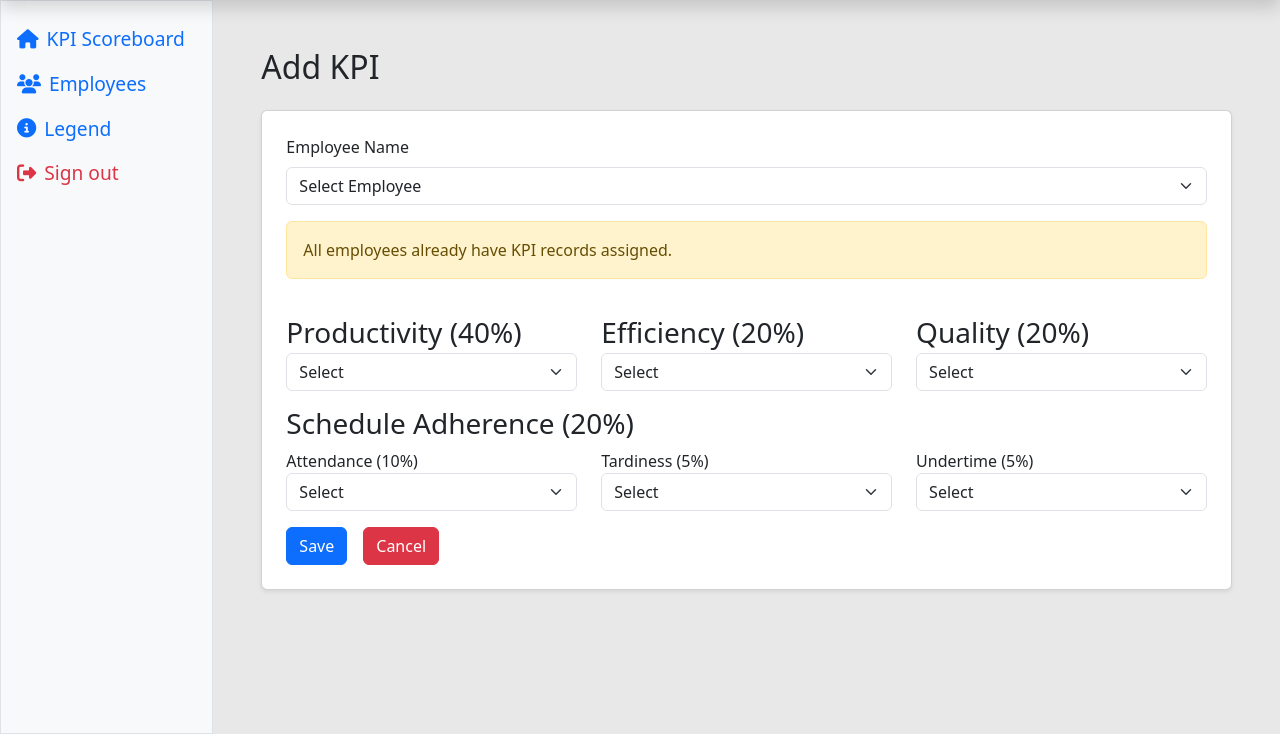
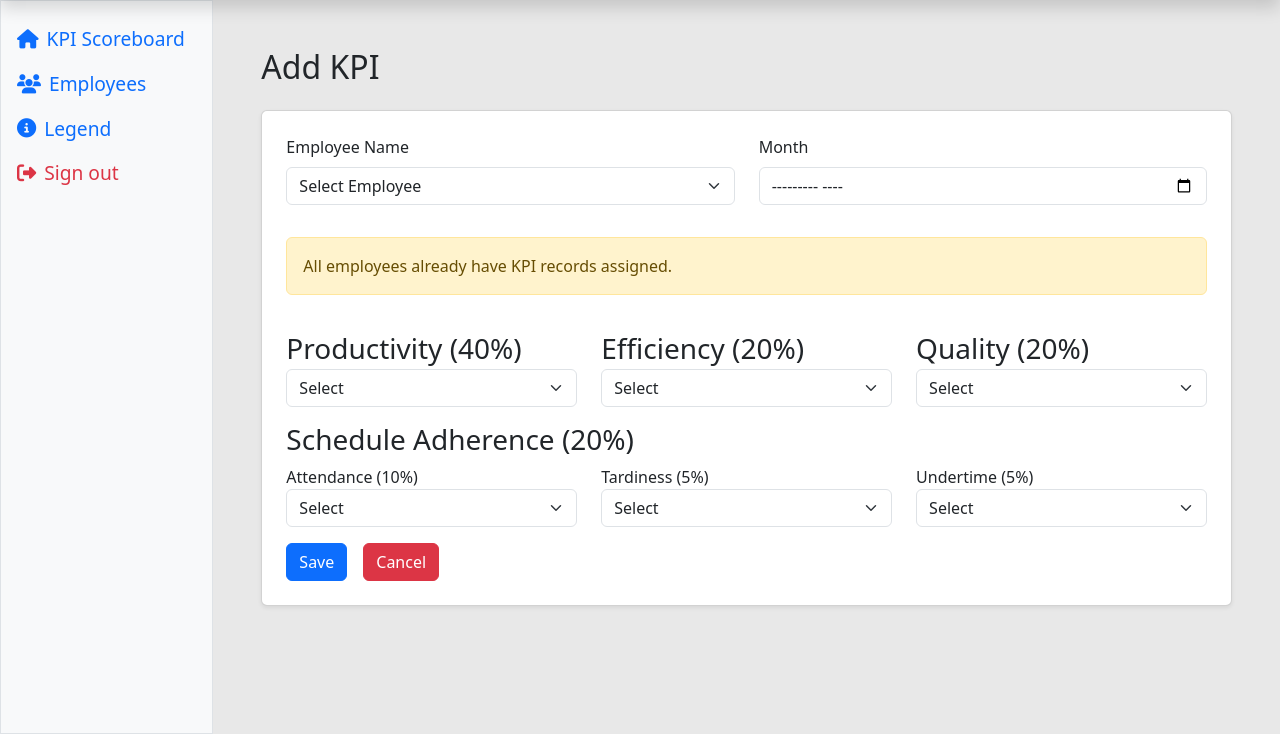
Before and after one commit to rjsnavarette03/kpi_scoreboard, a PHP site: page /admin/add_kpi.php in a window 1280 px wide. Shown: the part 66-800 px from the top of the page. Run offline with PHP 8.4, Linux system fonts and the light colour scheme; the visitor is signed in with stand-in values (Sample User, id 1); tables that the repository leaves empty or names only in its code hold one stand-in row (values such as "Sample post"); some libraries are stand-ins or nearby versions.

Commit message:
Added month option for kpis

```diff
--- a/admin/add_kpi.php
+++ b/admin/add_kpi.php
@@ -7,6 +7,11 @@
 
 include('../config/db.php');
 include('../includes/header.php');
+
+// Error/modal helpers
+$error_message = '';
+$show_modal = false;
+$has_error = false;
 
 /**
  * Load <option> items for a KPI category (safe/escaped).
@@ -46,6 +51,7 @@
 $kpi = [
 	'id' => '',
 	'user_id' => '',
+	'month' => '',
 	'productivity' => '',
 	'efficiency' => '',
 	'quality' => '',
@@ -70,6 +76,18 @@
 if ($_SERVER["REQUEST_METHOD"] === "POST") {
 	$id = isset($_POST['id']) ? (int) $_POST['id'] : null;
 	$user_id = (int) $_POST['user_id'];
+	// month input comes as YYYY-MM from <input type="month">; store as DATE YYYY-MM-01
+	$month_input = isset($_POST['month']) ? trim($_POST['month']) : '';
+	$month = '';
+	if ($month_input !== '' && preg_match('/^\d{4}-\d{2}$/', $month_input)) {
+		$month = $month_input . '-01';
+	} elseif ($month_input !== '' && preg_match('/^\d{4}-\d{2}-\d{2}$/', $month_input)) {
+		// hidden field may submit a full DATE (YYYY-MM-DD) when editing — accept that
+		$month = $month_input;
+	} elseif ($editing && empty($month) && !empty($kpi['month'])) {
+		// fallback: if editing and month wasn't in POST (disabled input), keep existing month from DB
+		$month = $kpi['month'];
+	}
 	$prod = (float) $_POST['productivity'];
 	$eff = (float) $_POST['efficiency'];
 	$qual = (float) $_POST['quality'];
@@ -87,18 +105,21 @@
 	$undertime_desc = getDesc($conn, $undertime, 'Undertime');
 
 	// Ensure all lookups succeeded
-	foreach ([
+	foreach (
+		[
 			'Productivity' => $productivity_desc,
 			'Efficiency' => $efficiency_desc,
 			'Quality' => $quality_desc,
 			'Attendance' => $attendance_desc,
 			'Tardiness' => $tardiness_desc,
 			'Undertime' => $undertime_desc,
-	] as $cat => $desc) {
+		] as $cat => $desc
+	) {
 			if ($desc === null) {
-			echo "<div class='alert alert-danger'>Invalid score selection for {$cat}. Please reselect.</div>";
-			include('../includes/footer.php');
-			exit;
+				$error_message = "Invalid score selection for {$cat}. Please reselect.";
+				$show_modal = true;
+				$has_error = true;
+				break;
 			}
 	}
 
@@ -121,7 +142,28 @@
 		$grade = 'UN';
 	}
 
+	// Prevent duplicate KPI entries for same user+month
+	if ($month !== '') {
+		if ($id) {
+			// exclude current record id when editing
+			$chk = $conn->prepare("SELECT id FROM kpi_scores WHERE user_id = ? AND month = ? AND id <> ? LIMIT 1");
+			$chk->bind_param('isi', $user_id, $month, $id);
+		} else {
+			$chk = $conn->prepare("SELECT id FROM kpi_scores WHERE user_id = ? AND month = ? LIMIT 1");
+			$chk->bind_param('is', $user_id, $month);
+		}
+		$chk->execute();
+		$chkRes = $chk->get_result();
+		if ($chkRes && $chkRes->num_rows > 0) {
+			$error_message = 'This user already has a KPI for the selected month. Please choose another month or edit the existing record.';
+			$show_modal = true;
+			$has_error = true;
+		}
+		$chk->close();
+	}
+
 	// INSERT/UPDATE (prepared)
+	if (!$has_error) {
 		if ($id) {
 		$sql = "UPDATE kpi_scores SET
             productivity = ?, productivity_desc = ?,
@@ -131,10 +173,10 @@
             tardiness    = ?, tardiness_desc    = ?,
             undertime    = ?, undertime_desc    = ?,
             total_score  = ?, grade             = ?,
-			schedule_adherence = ? WHERE id = ?";
+			schedule_adherence = ?, month = ? WHERE id = ?";
 		$stmt = $conn->prepare($sql);
 		$stmt->bind_param(
-			'dsdsdsdsdsdsdsdi',
+			'dsdsdsdsdsdsdsdsi',
 			$prod,
 			$productivity_desc,
 			$eff,
@@ -150,17 +192,18 @@
 			$total,
 			$grade,
 			$schedule_total,
+			$month,
 			$id
 		);
 		} else {
 		$sql = "INSERT INTO kpi_scores
 			(user_id, productivity, productivity_desc, efficiency, efficiency_desc, quality, quality_desc,
-             attendance, attendance_desc, tardiness, tardiness_desc, undertime, undertime_desc, total_score, grade, schedule_adherence)
-            VALUES (?, ?, ?, ?, ?, ?, ?, ?, ?, ?, ?, ?, ?, ?, ?, ?)";
+			 attendance, attendance_desc, tardiness, tardiness_desc, undertime, undertime_desc, total_score, grade, month, schedule_adherence)
+			VALUES (?, ?, ?, ?, ?, ?, ?, ?, ?, ?, ?, ?, ?, ?, ?, ?, ?)";
 		$stmt = $conn->prepare($sql);
-		// types: i d s d s d s d s d s d s d s
+		// types: i d s d s d s d s d s d s d s s d
 		$stmt->bind_param(
-			'idsdsdsdsdsdsdsd',
+			'idsdsdsdsdsdsdssd',
 			$user_id,
 			$prod,
 			$productivity_desc,
@@ -176,31 +219,30 @@
 			$undertime_desc,
 			$total,
 			$grade,
+			$month,
 			$schedule_total
 		);
 		}
+	} // end if not has_error
 
-	if ($stmt->execute()) {
+	// Only attempt to execute when there was no validation error and a statement was prepared
+	if (!$has_error) {
+		if (isset($stmt) && $stmt && $stmt->execute()) {
 			$stmt->close();
 			header("Location: dashboard.php");
 			exit;
 		} else {
-		$err = htmlspecialchars($stmt->error, ENT_QUOTES, 'UTF-8');
+			$err = isset($stmt) && $stmt ? htmlspecialchars($stmt->error, ENT_QUOTES, 'UTF-8') : 'No statement to execute.';
+			if (isset($stmt) && $stmt) {
 				$stmt->close();
+			}
 			echo "<div class='alert alert-danger'>Error: {$err}</div>";
 		}
 	}
+}
 
-// Employee dropdown logic
-if ($editing) {
+// Employee dropdown logic: show all employees so admin can add KPI for different months
 $users = $conn->query("SELECT * FROM users WHERE role='employee'");
-} else {
-	$users = $conn->query("
-        SELECT * FROM users
-        WHERE role='employee'
-        AND id NOT IN (SELECT user_id FROM kpi_scores)
-    ");
-}
 ?>
 
 <body>
@@ -216,7 +258,8 @@
 						<input type="hidden" name="id" value="<?= (int) $kpi['id'] ?>">
 					<?php endif; ?>
 
-					<div class="mb-3">
+					<div class="row">
+						<div class="col-md-6 mb-3">
 							<label class="form-label">Employee Name</label>
 							<select name="user_id" class="form-select" <?= $editing ? 'disabled' : '' ?> required>
 								<option value="">Select Employee</option>
@@ -229,11 +272,22 @@
 							<?php if ($editing): ?>
 								<input type="hidden" name="user_id" value="<?= (int) $kpi['user_id'] ?>">
 							<?php endif; ?>
+						</div>
+						<div class="col-md-6 mb-3">
+							<label class="form-label">Month</label>
+							<input type="month" name="month" class="form-control" <?= $editing ? 'disabled' : '' ?> required value="<?= isset($kpi['month']) && $kpi['month'] !== '' ? htmlspecialchars(substr($kpi['month'], 0, 7), ENT_QUOTES, 'UTF-8') : '' ?>">
+							<?php if ($editing && isset($kpi['month']) && $kpi['month'] !== ''): ?>
+								<!-- disabled inputs are not submitted; include hidden field so month value is posted when editing -->
+								<input type="hidden" name="month" value="<?= htmlspecialchars(substr($kpi['month'], 0, 10), ENT_QUOTES, 'UTF-8') ?>">
+							<?php endif; ?>
+						</div>
+						<div class="col-md-12 mb-3">
 							<?php if ($users->num_rows == 0 && !$editing): ?>
 								<div class="alert alert-warning mt-3">
 									All employees already have KPI records assigned.
 								</div>
 							<?php endif; ?>
+						</div>
 					</div>
 
 					<div class="row">
@@ -290,6 +344,33 @@
 						<a href="dashboard.php" class="btn btn-danger">Cancel</a>
 					</div>
 				</form>
+
+				<?php if ($show_modal): ?>
+				<!-- Modal -->
+				<div class="modal fade" id="errorModal" tabindex="-1" aria-hidden="true">
+				  <div class="modal-dialog modal-dialog-centered">
+					<div class="modal-content">
+					  <div class="modal-header">
+						<h5 class="modal-title">Error</h5>
+						<button type="button" class="btn-close" data-bs-dismiss="modal" aria-label="Close"></button>
+					  </div>
+					  <div class="modal-body">
+						<p><?= htmlspecialchars($error_message, ENT_QUOTES, 'UTF-8') ?></p>
+					  </div>
+					  <div class="modal-footer">
+						<button type="button" class="btn btn-secondary" data-bs-dismiss="modal">Close</button>
+					  </div>
+					</div>
+				  </div>
+				</div>
+
+				<script>
+				document.addEventListener('DOMContentLoaded', function () {
+					var m = new bootstrap.Modal(document.getElementById('errorModal'));
+					m.show();
+				});
+				</script>
+				<?php endif; ?>
 			</main>
 		</div>
 	</div>
```
Also changed, not shown: admin/dashboard.php (+17 -2 lines). Lines whose indentation alone changed are shown as unchanged.
